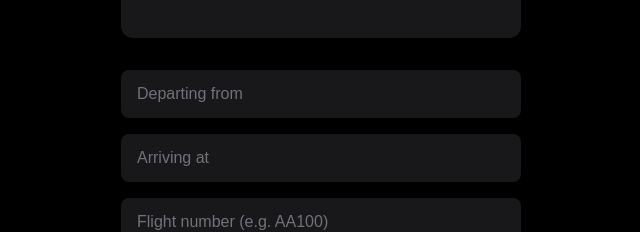
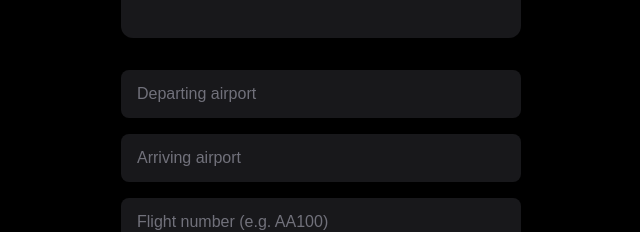
Before and after one commit to batteromar-ux/FlightPal, a Next.js app: page / in a window 1280 px wide. Shown: the part 378-610 px from the top of the page, without its empty margins (319-959 px from the left). Built offline with nearby package versions, Linux system fonts and the light colour scheme.

Commit message:
Make form interactive with useState controlled inputs

```diff
--- a/app/page.tsx
+++ b/app/page.tsx
@@ -1,4 +1,13 @@
+"use client";
+
+import { useState } from "react";
+
 export default function Home() {
+  const [departure, setDeparture] = useState("");
+  const [arrival, setArrival] = useState("");
+  const [flightNumber, setFlightNumber] = useState("");
+  const [date, setDate] = useState("");
+
   return (
     <div className="min-h-screen bg-black flex flex-col items-center justify-center gap-8 px-4 py-16">
       <h1 className="text-6xl font-bold text-white">FlightPal</h1>
@@ -14,21 +23,29 @@ export default function Home() {
       <form className="w-full max-w-[400px] flex flex-col gap-4">
         <input
           type="text"
-          placeholder="Departing from"
+          placeholder="Departing airport"
+          value={departure}
+          onChange={(e) => setDeparture(e.target.value)}
           className="w-full bg-zinc-900 text-white rounded-lg px-4 py-3 placeholder:text-zinc-500 outline-none"
         />
         <input
           type="text"
-          placeholder="Arriving at"
+          placeholder="Arriving airport"
+          value={arrival}
+          onChange={(e) => setArrival(e.target.value)}
           className="w-full bg-zinc-900 text-white rounded-lg px-4 py-3 placeholder:text-zinc-500 outline-none"
         />
         <input
           type="text"
           placeholder="Flight number (e.g. AA100)"
+          value={flightNumber}
+          onChange={(e) => setFlightNumber(e.target.value)}
           className="w-full bg-zinc-900 text-white rounded-lg px-4 py-3 placeholder:text-zinc-500 outline-none"
         />
         <input
           type="date"
+          value={date}
+          onChange={(e) => setDate(e.target.value)}
           className="w-full bg-zinc-900 text-white rounded-lg px-4 py-3 outline-none"
         />
         <button
```
